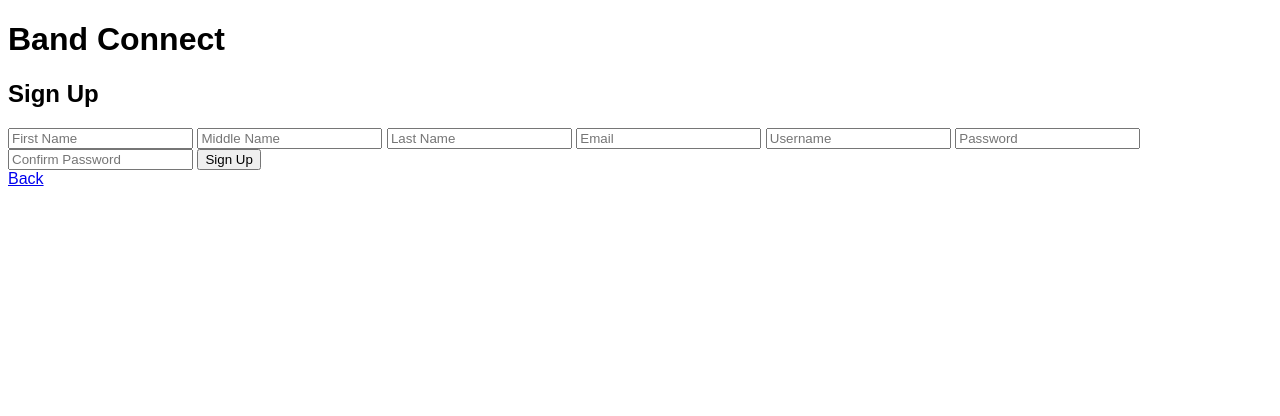
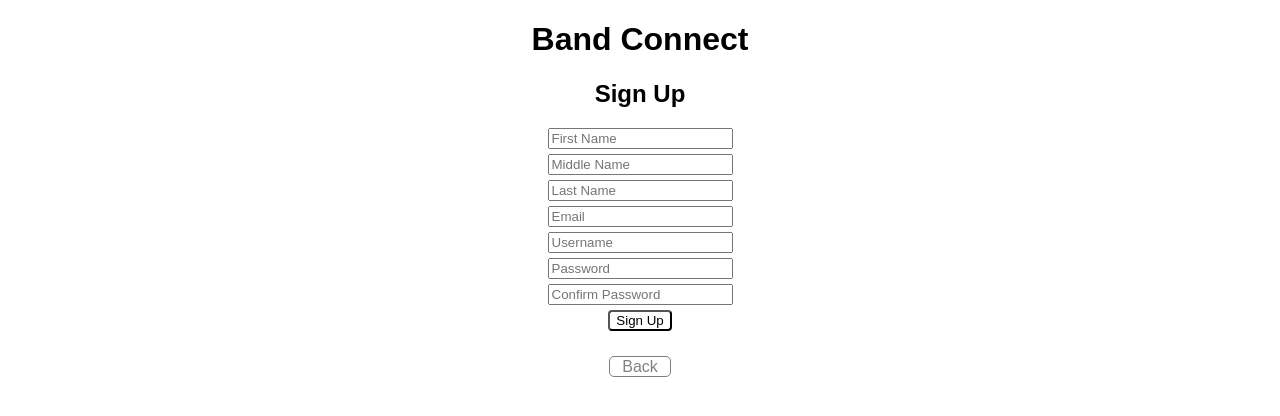
Before and after one commit to BRoy-01/Band-Connect, a PHP site: page /register.php in a window 1280 px wide. Shown: the top 416 px of the page. Run offline with PHP 8.4, Linux system fonts and the light colour scheme; a stand-in replaces the project's code that opens the database connection.

Commit message:
wrote basic styles for login-signup views

```diff
--- a/Login_Signup.html
+++ b/Login_Signup.html
@@ -12,8 +12,8 @@
 	<body>
 		<h1 class="title">Band Connect</h1>
 		<div class="login-signup">
-			<a href="Login.php">Log In</a>
-			<a href="register.php">Sign Up</a>
+			<a href="Login.php" class="button">Log In</a>
+			<a href="register.php" class="button">Sign Up</a>
 		</div>
 	</body>
 </html>
--- a/custom.default.css
+++ b/custom.default.css
@@ -2,7 +2,7 @@ body {
   font-family: sans-serif;
 }
 
-.title {
+.title, .subtitle {
   text-align: center;
 }
 
@@ -11,8 +11,57 @@ body {
   flex-direction: column;
   align-items: center;
 }
-.login-signup a:first-child {
+.login-signup .button {
+  padding: 4px;
+}
+.login-signup .button:first-child {
   margin-bottom: 10px;
 }
 
+form {
+  display: flex;
+  flex-direction: column;
+  align-items: center;
+}
+
+input {
+  margin-bottom: 5px;
+}
+input[type=submit] {
+  cursor: pointer;
+  background: #fff;
+  transition: background-color 0.4s, color 0.4s;
+  border-radius: 4px;
+}
+input[type=submit]:hover {
+  background: grey;
+  color: #fff;
+}
+
+.button {
+  background: #fff;
+  color: grey;
+  border: 1px solid grey;
+  transition: background-color 0.4s, color 0.4s;
+  text-decoration: none;
+  border-radius: 5px;
+}
+.button:hover {
+  background: grey;
+  color: #fff;
+}
+
+.back_btn {
+  display: block;
+  width: 60px;
+  text-align: center;
+  margin: auto;
+  margin-top: 20px;
+  padding-top: 1px;
+}
+.back_btn:hover {
+  background: grey;
+  color: #fff;
+}
+
 /*# sourceMappingURL=custom.default.css.map */
--- a/custom.default.scss
+++ b/custom.default.scss
@@ -1,3 +1,5 @@
 @import "styles/elements.page";
 @import "styles/components.title";
 @import "styles/components.login-signup";
+@import "styles/components.forms";
+@import "styles/elements.buttons"
--- a/login.php
+++ b/login.php
@@ -23,9 +23,9 @@ function displayForm( $errorMessages, $missingFields, $member ) {
 			<link type='text/css' href='custom.default.css' rel='stylesheet' />
    </head>
   <body>
-		<h1>Band Connect</h1>
+		<h1 class="title">Band Connect</h1>
 		<div class="login">
-      <h2>Log In</h2>
+      <h2 class="subtitle">Log In</h2>
 
 <?php
 	if ( $errorMessages ) {
@@ -44,7 +44,7 @@ function displayForm( $errorMessages, $missingFields, $member ) {
 
 				<input type="submit" name="submitButton" id="submitButton" value="Login" />
 			</form>
-			<a href="Login_Signup.html" class="back_btn">Back</a>
+			<a href="Login_Signup.html" class="back_btn button">Back</a>
 		</div>
 	</body>
 </html>
--- a/register.php
+++ b/register.php
@@ -22,8 +22,8 @@ function displayForm( $errorMessages, $missingFields, $member ) {
       <link type='text/css' href='custom.default.css' rel='stylesheet' />
    </head>
    <body>
-      <h1>Band Connect</h1>
-      <h2>Sign Up</h2>
+      <h1 class="title">Band Connect</h1>
+      <h2 class="subtitle">Sign Up</h2>
 
 <?php
    if ( $errorMessages ) {
@@ -52,7 +52,7 @@ function displayForm( $errorMessages, $missingFields, $member ) {
 
          <input type="submit" name="submitButton" id="submitButton" value="Sign Up" />
       </form>
-      <a href="Login_Signup.html" class="back_btn">Back</a>
+      <a href="Login_Signup.html" class="back_btn button">Back</a>
    </body>
 </html>
 
--- a/styles/_components.title.scss
+++ b/styles/_components.title.scss
@@ -1,3 +1,3 @@
-.title {
+.title, .subtitle {
   text-align: center;
 }
```
Also changed, not shown: styles/_components.forms.scss (added, +21 -0 lines), styles/_components.login-signup.scss (+6 -2 lines), styles/_elements.buttons.scss (added, +27 -0 lines), 1 other file.
